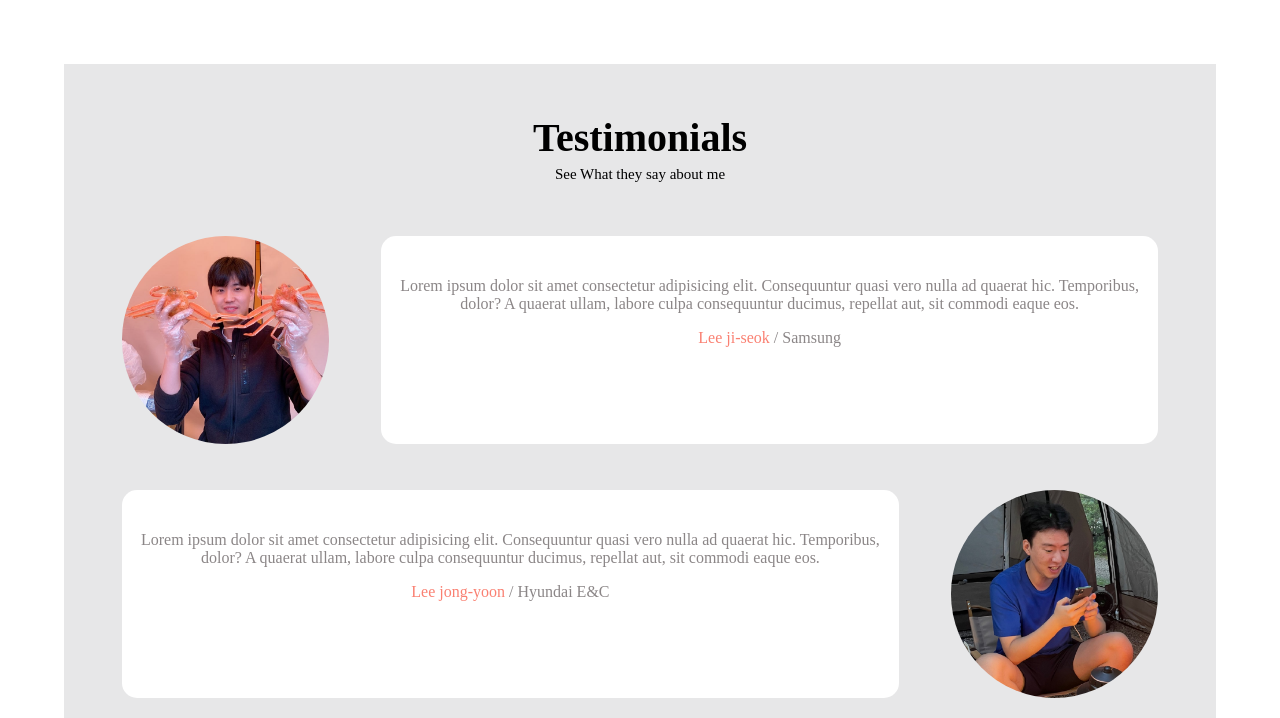
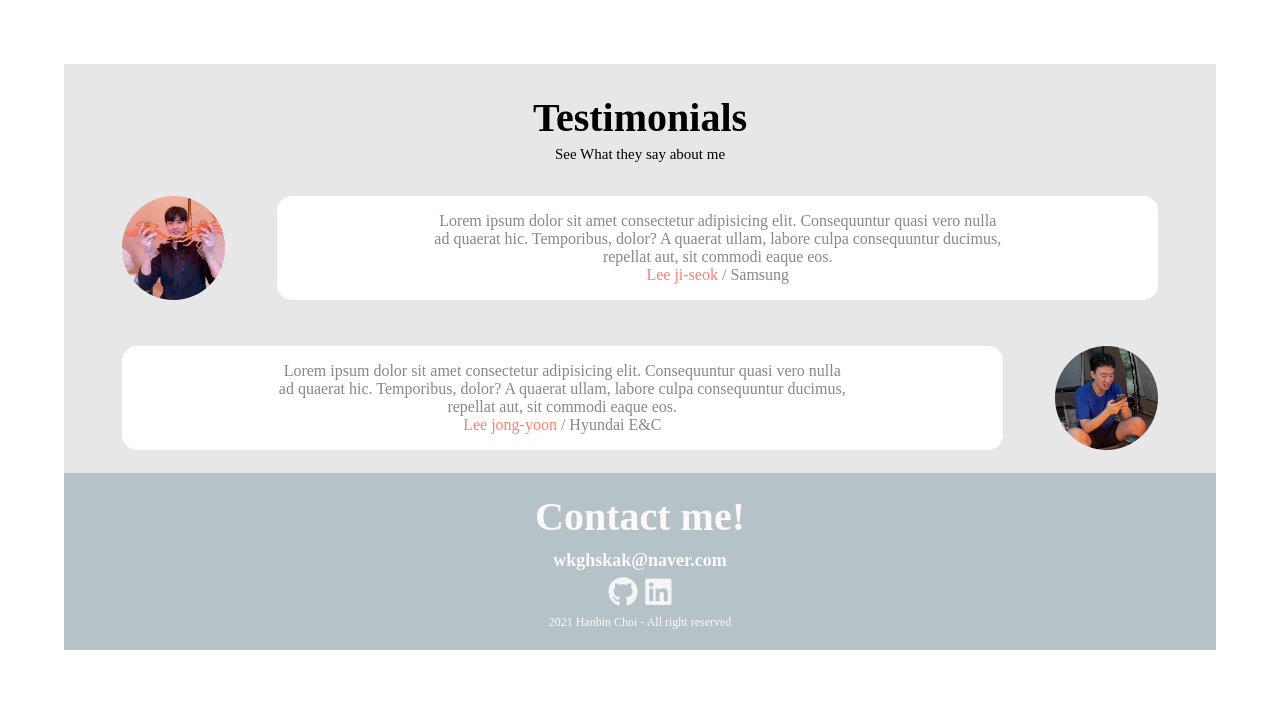
Before and after one commit to hanbinchoi/portfolio, a plain HTML site: page index.html in a window 1280 px wide. Shown: the part 2878-3596 px from the top of the page. After the commit the page ends 3528 px from the top, so only its background shows below. Drawn offline with Linux system fonts and the light colour scheme.

Commit message:
Update style.css

```diff
--- a/style.css
+++ b/style.css
@@ -384,7 +384,7 @@ li{
 #testimonials h1{
     font-size: 40px;
     text-align: center;
-    padding: 50px 0 5px 0;
+    padding: 30px 0 5px 0;
     margin: 0;
 }
 #testimonials h3{
@@ -392,7 +392,7 @@ li{
     text-align: center;
     margin: 0;
     font-weight: 400;
-    margin-bottom: 30px;
+    margin-bottom: 10px;
 }
 
 #testimonials .testimonial {
@@ -403,24 +403,33 @@ li{
 }
 
 .testimonial img:nth-child(odd){
-    width: 20%;
+    width: 10%;
     border-radius: 50%;
     margin-right: 5%;
 }
 
 .testimonial img:nth-child(even){
-    width: 20%;
+    width: 10%;
     border-radius: 50%;
     margin-left: 5%;
 }
 
 .testimonial .testimonial_speech-bubble{
+    box-sizing: border-box;
     background-color: white;
     border-radius: 15px;
     text-align: center;
-    vertical-align: middle;
-    padding-top: 25px;
+    padding: 0 15%;
+    display: flex;
+    flex-direction: column;
+    justify-content: center;
+    align-items: center;
     color: var(--text-color-gray);
+}
+.testimonial_speech-bubble p {
+    padding: 0;
+    margin: 0;
+
 }
 .testimonial_speech-bubble .name > a{
     color: salmon;
@@ -435,29 +444,32 @@ li{
 
 #contact h1{
     margin:0;
-    padding-top: 30px;
-    font-size: 30px;
+    padding-top: 20px;
+    font-size: 40px;
+    font-weight: 700;
 }
 
 #contact h2{
-    font-size: 20px;
+    font-size: 18px;
     margin: 0;
-    font-weight: 500;
+    font-weight: 700;
     padding: 0;
-    margin-top: 20px;
+    margin-top: 10px;
 }
 #contact .contact_links{
-    margin: 10px 0 0 0;
-    font-size: 40px;
+    margin: 5px 0;
+    font-size: 30px;
 }
 .contact_links a{
     color:whitesmoke
 }
 
 #contact .contact_rights{
-    padding: 20px 0;
+    padding: 0;
+    padding-bottom: 20px;
 }
 
 #contact p{
     margin:0;
+    font-size: 12px;
 }
```
